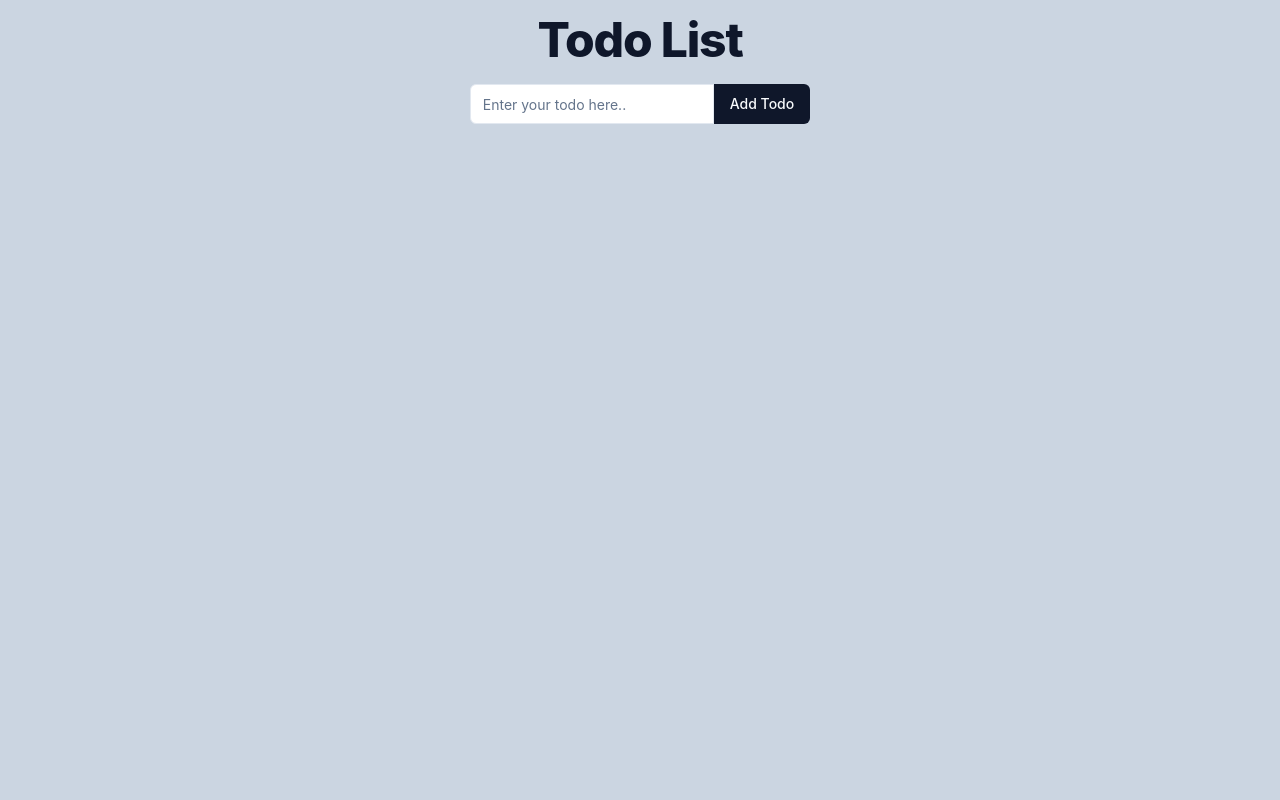
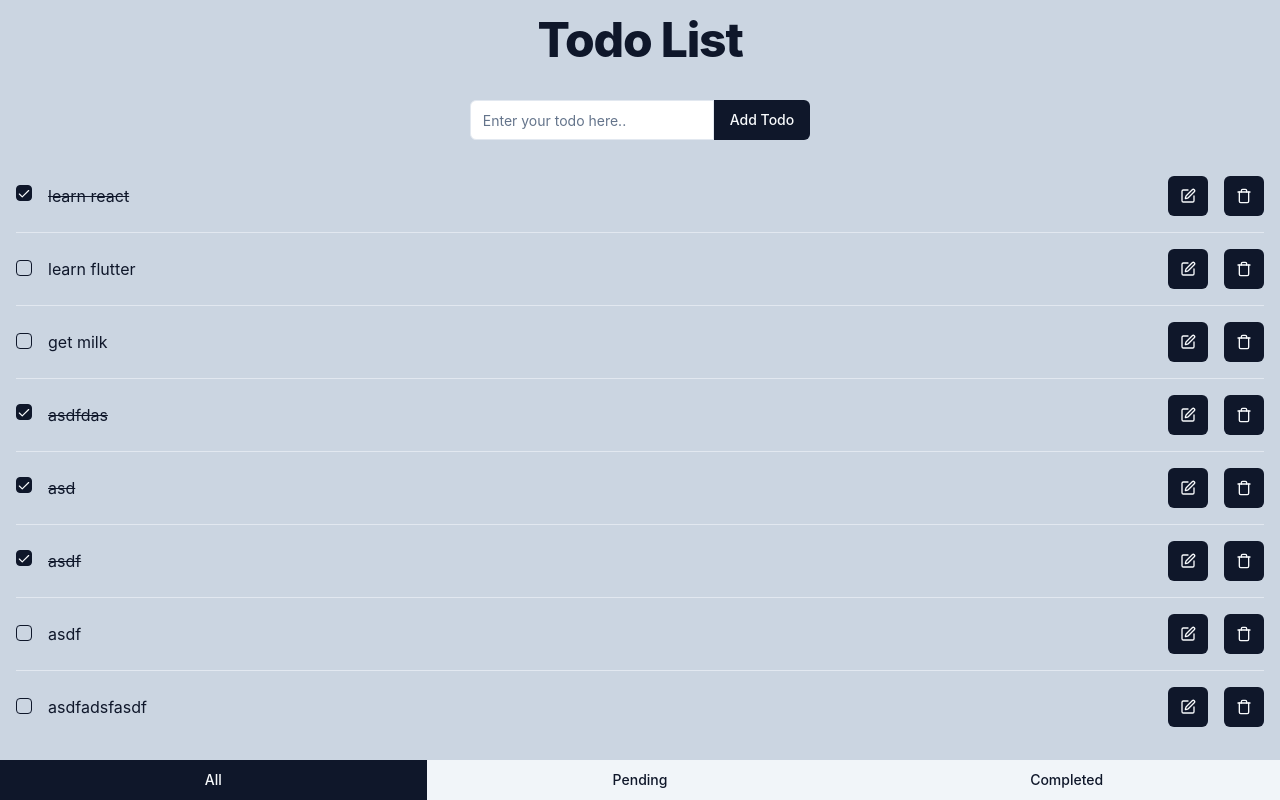
Before and after one commit to the-special-character/tsc-fs12, a React app: page / in a window 1280 px wide. Built offline with nearby package versions, Linux system fonts and the light colour scheme; data requests are answered from the project's data file.

Commit message:
completed todo app with api call

```diff
--- /dev/null
+++ b/db.json
@@ -0,0 +1,44 @@
+{
+  "todoList": [
+    {
+      "id": "927d",
+      "text": "learn react",
+      "isDone": true
+    },
+    {
+      "id": "f229",
+      "text": "learn flutter",
+      "isDone": false
+    },
+    {
+      "id": "346c",
+      "text": "get milk",
+      "isDone": false
+    },
+    {
+      "id": "86f2",
+      "text": "asdfdas",
+      "isDone": true
+    },
+    {
+      "id": "ed1a",
+      "text": "asd",
+      "isDone": true
+    },
+    {
+      "id": "b51c",
+      "text": "asdf",
+      "isDone": true
+    },
+    {
+      "id": "ae3f",
+      "text": "asdf",
+      "isDone": false
+    },
+    {
+      "id": "f142",
+      "text": "asdfadsfasdf",
+      "isDone": false
+    }
+  ]
+}
--- a/package.json
+++ b/package.json
@@ -5,7 +5,8 @@
   "main": "index.js",
   "scripts": {
     "build": "webpack",
-    "start": "webpack serve"
+    "start": "webpack serve",
+    "start:server": "json-server --watch db.json"
   },
   "keywords": [
     "react",
@@ -24,6 +25,7 @@
     "css-minimizer-webpack-plugin": "^7.0.0",
     "cssnano": "^7.0.2",
     "html-webpack-plugin": "^5.6.0",
+    "json-server": "^1.0.0-beta.1",
     "mini-css-extract-plugin": "^2.9.0",
     "postcss": "^8.4.38",
     "postcss-import": "^16.1.0",
--- a/src/Todo/index.jsx
+++ b/src/Todo/index.jsx
@@ -1,26 +1,57 @@
 import React, { Component, createRef } from "react";
 import TodoForm from "./todoForm";
 import TodoList from "./todoList";
+import TodoFilter from "./todoFilter";
 
 export default class Todo extends Component {
   state = {
     todoList: [],
+    filterType: "all",
   };
 
   todoText = createRef();
 
-  addTodo = (e) => {
+  componentDidMount() {
+    this.loadTodo("all");
+  }
+
+  loadTodo = async (filterType) => {
+    try {
+      let url = "http://localhost:3000/todoList";
+      if (filterType !== "all") {
+        url += `?isDone=${filterType === "completed"}`;
+      }
+
+      const res = await fetch(url);
+      const json = await res.json();
+      this.setState({ todoList: json, filterType });
+    } catch (error) {}
+  };
+
+  addTodo = async (e) => {
+    try {
       e.preventDefault();
+
       const todoTextRef = this.todoText.current;
+
+      const res = await fetch("http://localhost:3000/todoList", {
+        method: "POST",
+        body: JSON.stringify({
+          text: todoTextRef.value,
+          isDone: false,
+        }),
+        headers: {
+          "Content-Type": "application/json",
+          Accept: "application/json",
+        },
+      });
+      const json = await res.json();
+
       // async code
       this.setState(
         ({ todoList }) => {
-        const todoText = todoTextRef.value;
           return {
-          todoList: [
-            ...todoList,
-            { id: new Date().valueOf(), text: todoText, isDone: false },
-          ],
+            todoList: [...todoList, json],
           };
         },
         () => {
@@ -28,40 +59,69 @@ export default class Todo extends Component {
           todoTextRef.value = "";
         }
       );
+    } catch (error) {}
   };
 
-  updateTodo = (item) => {
+  updateTodo = async (item) => {
+    try {
+      const res = await fetch(`http://localhost:3000/todoList/${item.id}`, {
+        method: "PUT",
+        body: JSON.stringify(item),
+        headers: {
+          "Content-Type": "application/json",
+          Accept: "application/json",
+        },
+      });
+
+      const json = await res.json();
+
       this.setState(({ todoList }) => {
         const index = todoList.findIndex((x) => x.id === item.id);
         return {
           todoList: [
             ...todoList.slice(0, index),
-          item,
+            json,
             ...todoList.slice(index + 1),
           ],
         };
       });
+    } catch (error) {}
   };
 
-  deleteTodo = (item) => {
+  deleteTodo = async (item) => {
+    try {
+      await fetch(`http://localhost:3000/todoList/${item.id}`, {
+        method: "DELETE",
+      });
+
       this.setState(({ todoList }) => {
         const index = todoList.findIndex((x) => x.id === item.id);
         return {
           todoList: [...todoList.slice(0, index), ...todoList.slice(index + 1)],
         };
       });
+    } catch (error) {}
+  };
+
+  onChangeFilterType = (filterType) => {
+    this.setState({ filterType });
   };
 
   render() {
-    const { todoList } = this.state;
+    const { todoList, filterType } = this.state;
     return (
-      <div className="h-screen bg-slate-300 flex flex-col items-center p-4">
-        <h1>Todo List</h1>
+      <div className="h-screen bg-slate-300 flex flex-col items-center">
+        <h1 className="my-4">Todo List</h1>
         <TodoForm addTodo={this.addTodo} ref={this.todoText} />
         <TodoList
           todoList={todoList}
           updateTodo={this.updateTodo}
           deleteTodo={this.deleteTodo}
+          filterType={filterType}
+        />
+        <TodoFilter
+          filterType={filterType}
+          onChangeFilterType={this.loadTodo}
         />
       </div>
     );
--- /dev/null
+++ b/src/Todo/todoFilter.jsx
@@ -0,0 +1,32 @@
+import React from "react";
+import { Button } from "../components/ui/button";
+
+const TodoFilter = ({ filterType, onChangeFilterType }) => {
+  return (
+    <div className="w-full flex">
+      <Button
+        variant={filterType === "all" ? "default" : "secondary"}
+        onClick={() => onChangeFilterType("all")}
+        className="flex-1 rounded-none"
+      >
+        All
+      </Button>
+      <Button
+        variant={filterType === "pending" ? "default" : "secondary"}
+        onClick={() => onChangeFilterType("pending")}
+        className="flex-1 rounded-none"
+      >
+        Pending
+      </Button>
+      <Button
+        variant={filterType === "completed" ? "default" : "secondary"}
+        onClick={() => onChangeFilterType("completed")}
+        className="flex-1 rounded-none"
+      >
+        Completed
+      </Button>
+    </div>
+  );
+};
+
+export default TodoFilter;
--- a/src/Todo/todoItem.jsx
+++ b/src/Todo/todoItem.jsx
@@ -30,10 +30,10 @@ export default class TodoItem extends PureComponent {
 
   render() {
     console.log("todo item");
-    const { item, updateTodo, deleteTodo } = this.props;
+    const { item, updateTodo, deleteTodo, isLast } = this.props;
     const { isUpdating } = this.state;
     return (
-      <li className="list-none" key={item.id}>
+      <li className="list-none m-4" key={item.id}>
         <div className="flex items-center gap-4">
           <div>
             <Checkbox
@@ -54,7 +54,7 @@ export default class TodoItem extends PureComponent {
                 updateTodo({ ...item, text: this.editInput.current.value });
                 this.toggleUpdating();
               }}
-              className="flex flex-1 gap-4"
+              className="flex flex-1 gap-4 items-center"
             >
               <Input type="text" ref={this.editInput} />
               <Button size="icon" type="submit">
@@ -62,7 +62,7 @@ export default class TodoItem extends PureComponent {
               </Button>
             </form>
           ) : (
-            <div className="flex flex-1 gap-4">
+            <div className="flex flex-1 gap-4 items-center">
               <p
                 className={cn("!m-0 flex-1 line-clamp-3", {
                   "line-through": item.isDone,
@@ -79,7 +79,7 @@ export default class TodoItem extends PureComponent {
             <Trash className="h-4 w-4" />
           </Button>
         </div>
-        <Separator className="my-4" />
+        {!isLast && <Separator className="my-4" />}
       </li>
     );
   }
--- a/src/Todo/todoList.jsx
+++ b/src/Todo/todoList.jsx
@@ -1,18 +1,21 @@
 import React from "react";
 import TodoItem from "./todoItem";
 
-const TodoList = ({ todoList, updateTodo, deleteTodo }) => {
+const TodoList = ({ todoList, updateTodo, deleteTodo, filterType }) => {
   console.log("todo list");
   return (
-    <ul className="w-full">
-      {todoList.map((item) => (
+    <ul className="w-full m-0 p-0 flex-1 overflow-auto">
+      {todoList.map((item, i) => {
+        return (
           <TodoItem
             key={item.id}
             item={item}
             updateTodo={updateTodo}
             deleteTodo={deleteTodo}
+            isLast={i + 1 === todoList.length}
           />
-      ))}
+        );
+      })}
     </ul>
   );
 };
```
Also changed, not shown: 1 other file (tests, documents, lock files or other folders). Lines whose indentation alone changed are shown as unchanged.
